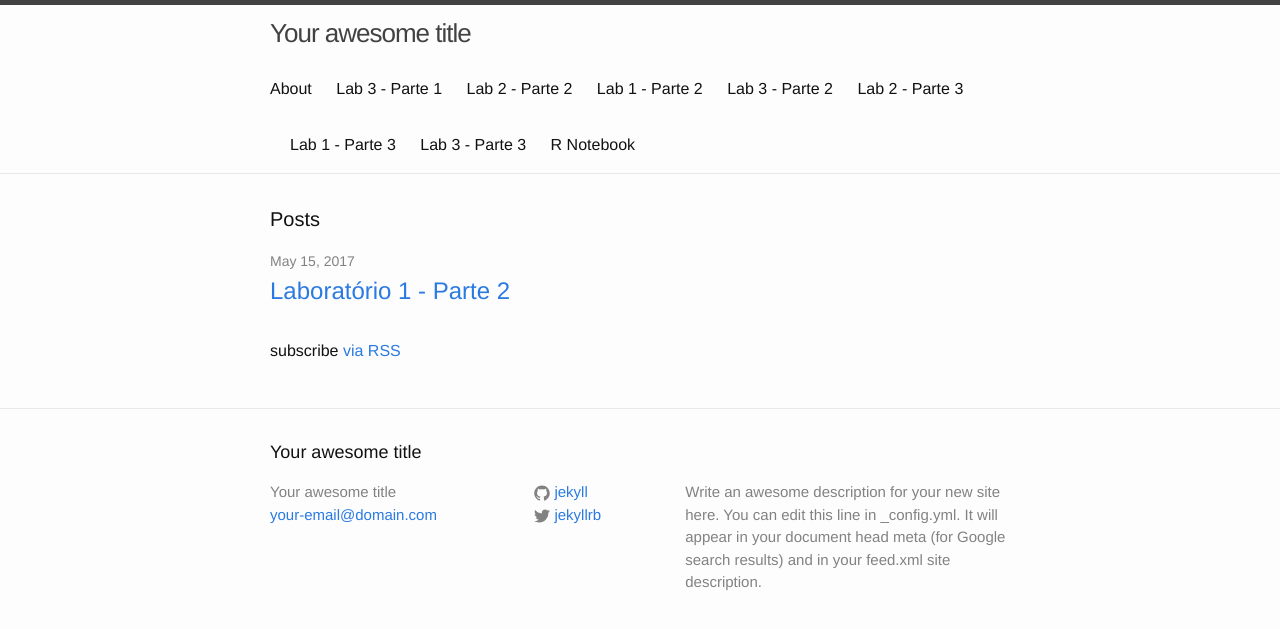
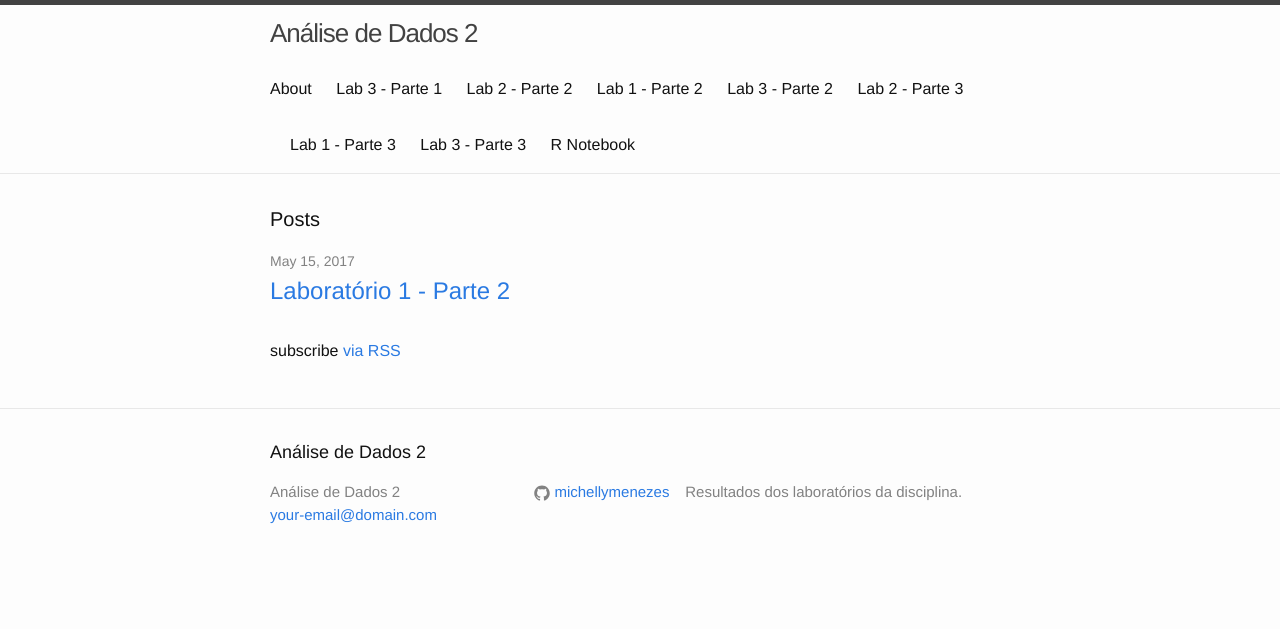
Before and after one commit to michellymenezes/AD2, a Jekyll site: the page built from index.html, in a window 1280 px wide. Shown: the top 629 px of the page. Built offline with Jekyll 4.4.1, drawn with Linux system fonts in a browser that asks for light colours.

Commit message:
Configurando titulo

```diff
--- a/_config.yml
+++ b/_config.yml
@@ -1,14 +1,11 @@
 # Site settings
-title: Your awesome title
+title: Análise de Dados 2
 email: your-email@domain.com
 description: > # this means to ignore newlines until "baseurl:"
-  Write an awesome description for your new site here. You can edit this
-  line in _config.yml. It will appear in your document head meta (for
-  Google search results) and in your feed.xml site description.
-baseurl: "/knitr-jekyll" # the subpath of your site, e.g. /blog/
+  Resultados dos laboratórios da disciplina.
+baseurl: "/AD2" # the subpath of your site, e.g. /blog/
 url: "http://yourdomain.com" # the base hostname & protocol for your site
-twitter_username: jekyllrb
-github_username:  jekyll
+github_username:  michellymenezes
 permalink: /:year/:month/:title.html
 
 # Build settings
```
Also changed, not shown: 4 other files.
